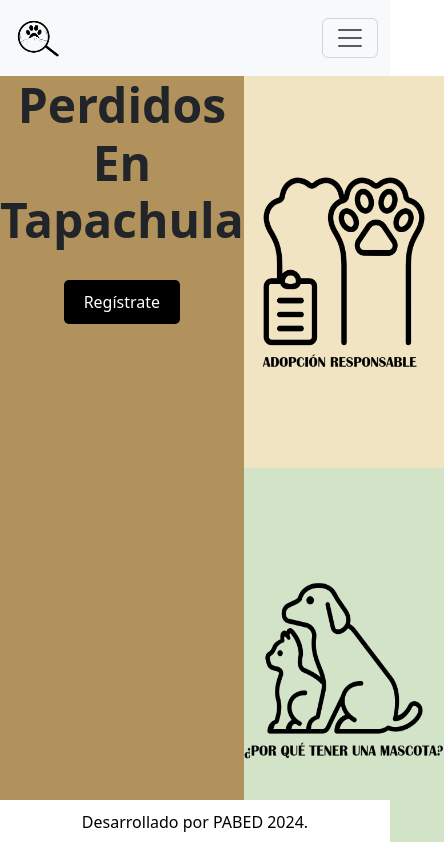
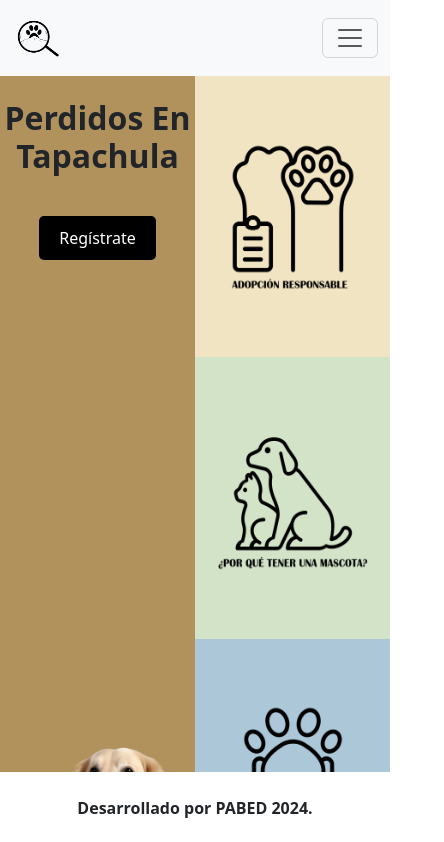
Before and after one commit to pabeddev/PET, a React (Create React App) app in the folder client/: page / in a window 390 px wide. Shown: the top 842 px of the page, 444 px wide, since content can reach past the window. Built offline with nearby package versions, Linux system fonts and the light colour scheme; no server answers.

Commit message:
Fix: Edit css for footer

```diff
--- a/client/src/App.js
+++ b/client/src/App.js
@@ -1,16 +1,11 @@
 import { Route, Routes } from "react-router-dom";
+import 'css/App.css';
 
 import Dev from "components/Dev";
-
 // Componentes principales
 import { Main, Footer, Navbar } from "components";
-
 // Componentes de administrador
-import {
-  AdminDashboard,
-  CollaboratorsRequest,
-} from "components/admin";
-
+import { AdminDashboard, CollaboratorsRequest } from "components/admin";
 // Componentes de asociaciones y rescatistas
 import {
   RescueAccount,
@@ -18,17 +13,14 @@ import {
   SociosAnuncios,
   SociosPanel,
 } from "components/associationsRescuers";
-
 // Componentes de mascotas
 import {
   MascotasPerdidas,
   MascotaPerdida,
   ReportarMascotas,
 } from "components/pets";
-
 // Componentes de usuarios
 import { Login, SignUp, UserPost } from "components/users";
-
 // Componentes de información
 import {
   Adopcion,
@@ -36,32 +28,32 @@ import {
   CuidadosMascotas,
   ImportanciaMascotas,
 } from "components/informative";
-
 // Context
 import { loaderData } from "context/globalContext";
-
 import { usersRoutes, indexRoutes, devRoutes } from "routes/routes";
-
 import RouteProtect from "routes/RouteProtect/RouteProtect";
 
 const App = () => {
   const { loadingData } = loaderData();
   return (
-    <div>
+    <>
       {loadingData ? (
         <div>Loading...</div>
       ) : (
-        <>
+        <div className="container-app">
+
           <Navbar />
+          <main className="container-main">
             <Routes>
-
               {/* Rutas de desarrollo */}
               <Route path={devRoutes.dev} element={<Dev />} />
 
               {/* Index */}
-            <Route path={indexRoutes.main} element={<Main />} loader={
-              <div>Loading... Prueba</div>
-            } />
+              <Route
+                path={indexRoutes.main}
+                element={<Main />}
+                loader={<div>Loading... Prueba</div>}
+              />
 
               {/* Rutas para el usuario */}
               <Route path={usersRoutes.login} element={<Login />} />
@@ -69,7 +61,11 @@ const App = () => {
 
               <Route
                 path={usersRoutes.userPetPost}
-              element={<RouteProtect><ReportarMascotas/></RouteProtect>}
+                element={
+                  <RouteProtect>
+                    <ReportarMascotas />
+                  </RouteProtect>
+                }
               />
               {/* Rutas para el administrador */}
               <Route path="/Admin-Dashboard" element={<AdminDashboard />} />
@@ -83,16 +79,28 @@ const App = () => {
               {/* Rutas privadas */}
 
               {/* Rutas de informacion */}
-            <Route path={usersRoutes.userPetGet} element={<MascotasPerdidas />} />
-            <Route path={usersRoutes.userPetAdoption} element={<Adopcion />} />
-            <Route path={usersRoutes.userPetCare} element={<CuidadosMascotas />} />
+              <Route
+                path={usersRoutes.userPetGet}
+                element={<MascotasPerdidas />}
+              />
+              <Route
+                path={usersRoutes.userPetAdoption}
+                element={<Adopcion />}
+              />
+              <Route
+                path={usersRoutes.userPetCare}
+                element={<CuidadosMascotas />}
+              />
               <Route
                 path={usersRoutes.userPetImportance}
                 element={<ImportanciaMascotas />}
               />
               <Route path="/Rescatista-Form" element={<RescueForm />} />
 
-            <Route path={usersRoutes.userHowReport} element={<ComoReporto />} />
+              <Route
+                path={usersRoutes.userHowReport}
+                element={<ComoReporto />}
+              />
               <Route path="/Perfil-Asociado" element={<RescueAccount />} />
               <Route path="/Panel-Rescatistas" element={<SociosPanel />} />
 
@@ -103,10 +111,11 @@ const App = () => {
                 element={<MascotaPerdida />}
               />
             </Routes>
+          </main>
           <Footer />
+        </div>
+      )}
     </>
-      )}
-    </div>
   );
 };
 
--- a/client/src/components/Footer.js
+++ b/client/src/components/Footer.js
@@ -1,13 +1,12 @@
-import '../css/footer.css';
+import "../css/footer.css";
 
 const Footer = () => {
-
   return (
-    <div className="footer-container">
-      <footer className="footer">
+    <footer className="footer">
+      <div className="footer-company">
         <p>Desarrollado por PABED 2024.</p>
-      </footer>
-    </div>
+      </div>
+    </footer>
   );
 };
 
--- a/client/src/components/Main.js
+++ b/client/src/components/Main.js
@@ -1,6 +1,6 @@
 import React from "react";
 import { Link } from "react-router-dom";
-import "../css/main.css";
+import "../css/Main.css";
 import M01 from "../imagenes/main01-p.png";
 import M1 from "../imagenes/icon-m1.png";
 import M2 from "../imagenes/icon-m2.png";
@@ -9,7 +9,7 @@ import { usersRoutes } from "routes/routes";
 
 const Main = () => {
   return (
-    <div className="container-main">
+    <div className="container-main-index">
       <div className="main-content">
         <div className="main-title">
           <h1 className="main-title-font">Perdidos En Tapachula</h1>
@@ -40,7 +40,6 @@ const Main = () => {
           </Link>
         </div>
       </div>
-      <div></div>
     </div>
   );
 };
--- a/client/src/components/pets/MascotasPerdidas.js
+++ b/client/src/components/pets/MascotasPerdidas.js
@@ -48,7 +48,6 @@ const MascotasPerdidas = () => {
           </div>
         )}
       </div>
-      <Footer />
     </>
 
   );
--- /dev/null
+++ b/client/src/css/App.css
@@ -0,0 +1,11 @@
+.container-app {
+    display: flex;
+    flex-direction: column;
+    justify-content: space-between;
+    padding: 0;
+    margin: 0;
+}
+
+.container-main {
+    margin-bottom: 72px;
+}
--- a/client/src/css/footer.css
+++ b/client/src/css/footer.css
@@ -1,19 +1,19 @@
-
-.footer-container {
+.footer {
+  display: grid;
+  padding: 1.5rem 1rem;
+  position: fixed;
   width: 100%;
-  background-color: white;
-  color: black ;
-  padding: 10px 0; /* Espaciado interno del footer */
-  position: fixed;
   bottom: 0;
-  left: 0;
+  background-color: #fff;
 }
 
-.footer {
-  width: 100%;
-  text-align: center;
+.footer-company {
+  display: grid;
+  align-items: center;
+  justify-content: center;
 }
 
-.footer p {
+.footer-company p {
   margin: 0;
+  font-weight: 600;
 }
--- a/client/src/css/main.css
+++ b/client/src/css/main.css
@@ -10,7 +10,7 @@
   background-color: #abc7d8;
 }
 
-.container-main {
+.container-main-index {
   display: grid;
   grid-template-columns: 1fr 1fr;
   height: 100vh;
@@ -78,3 +78,35 @@
   align-items: center;
   justify-content: center;
 }
+
+@media (max-width: 768px) {
+  .container-main {
+    grid-template-columns: 1fr;
+  }
+
+  .main-content {
+    grid-template-rows: 2fr 1fr 10fr;
+  }
+
+  .main-image {
+    width: 100%;
+  }
+
+  .main-title-font {
+    font-size: 2em;
+  }
+
+  .info-sections {
+    grid-template-rows: 1fr 1fr 1fr;
+  }
+
+  .info-section {
+    padding: 20px;
+  }
+
+  .icon {
+    width: 150px;
+    height: 150px;
+  }
+
+}
```
Lines whose indentation alone changed are shown as unchanged.
